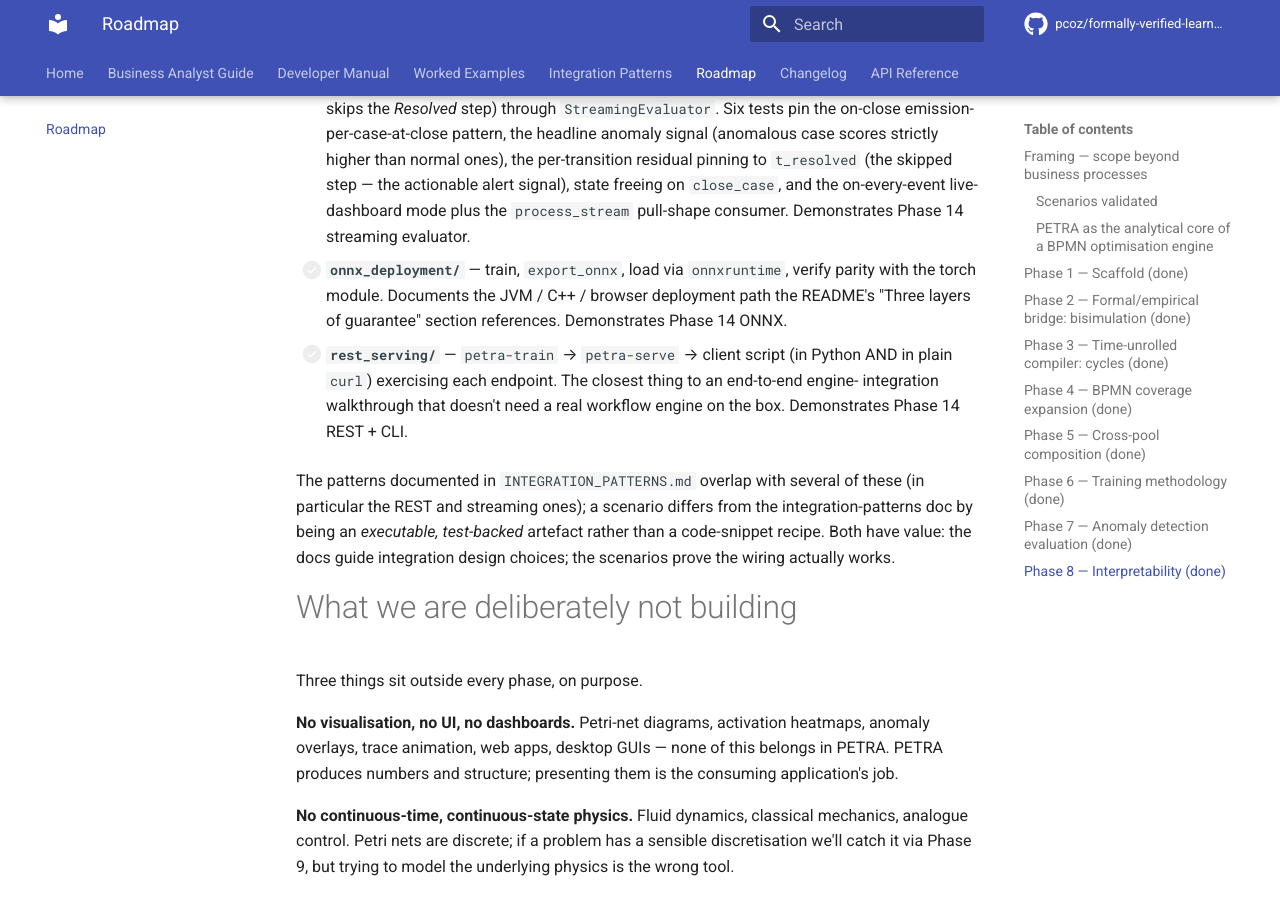
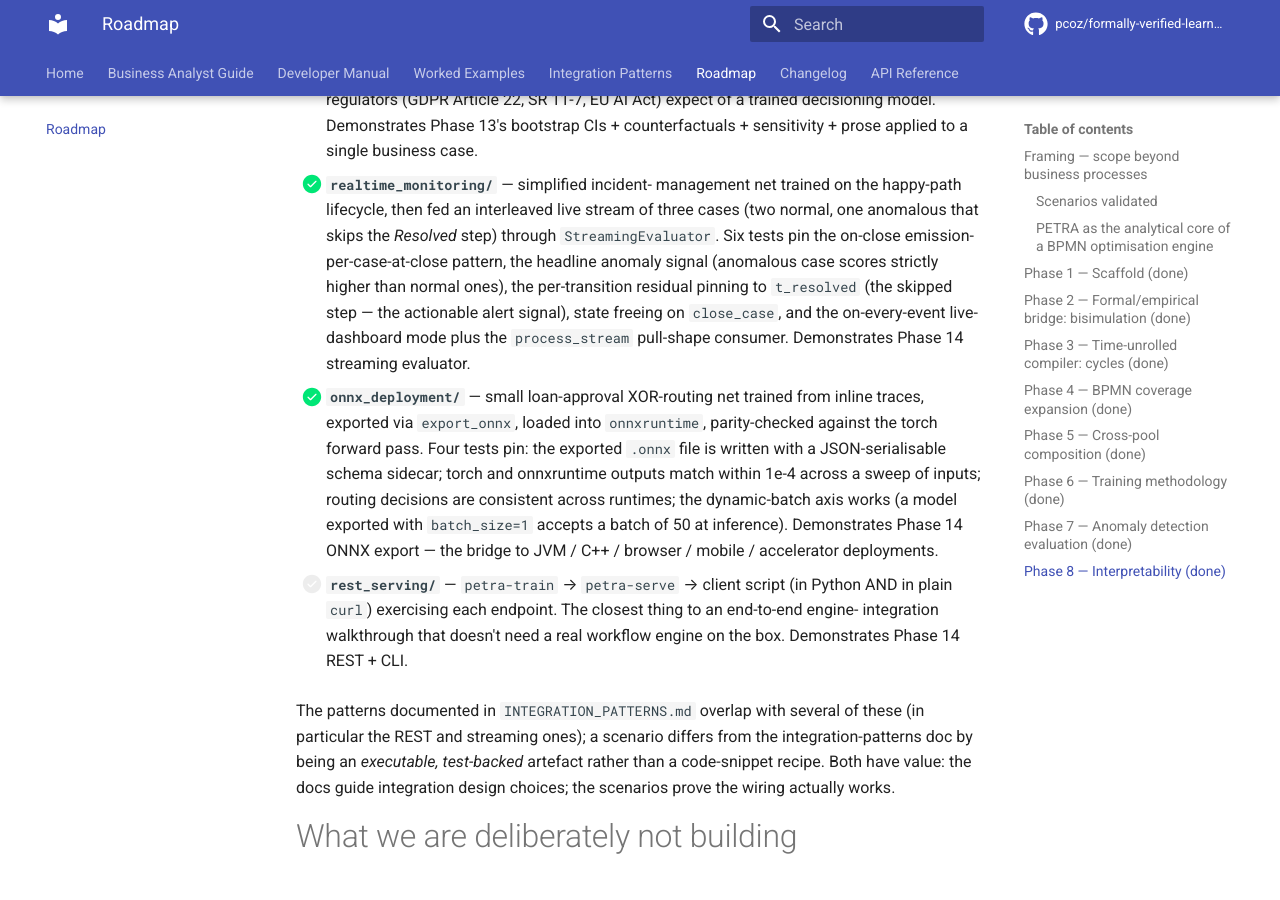
Before and after one commit to pcoz/formally-verified-learnable-process-intelligence, an MkDocs documentation site: the page built from docs/ROADMAP.md, in a window 1280 px wide and 900 px high, scrolled down 24461 px. Built offline with MkDocs 1.6.1 and Material for MkDocs 9.7.7, drawn with Linux system fonts in a browser that asks for light colours; comment, search, counter and statistics services are not loaded; some of the changed text lies outside the part shown.

Commit message:
Add onnx_deployment scenario — Phase 14 ONNX export parity, end to end
Closes the sixth of the seven pending worked-example
scenarios on the roadmap. Small loan-approval XOR-routing net
trained from inline traces, then exported via export_onnx and
loaded into onnxruntime. Four tests pin the headline
deployment-safety guarantees:

  - the exported .onnx file is written and the returned
    schema dict is JSON-serialisable (the sidecar a non-Python
    consumer reads to map positional tensors back to place
    ids);

  - torch and onnxruntime produce numerically identical
    outputs (within 1e-4) across a sweep of inputs - the
    headline parity claim that makes the export-and-deploy
    hand-off safe;

  - routing decisions are consistent across runtimes
    (high risk_score approves under both; low declines under
    both) - a domain-language version of the parity claim;

  - dynamic batch axis works - a model exported with
    batch_size=1 accepts a batch of 50 at inference,
    matching the standard production configuration where one
    .onnx file serves both single-record latency-sensitive
    paths and bulk-scoring batch paths.

Suite total now 484 passing.

The scenario closes the deployment-bridge story to JVM
workflow engines (ONNX Runtime for Java), C++ inference
servers, browser-based decisioning UIs (onnxruntime-web),
mobile, and accelerator stacks (TensorRT, OpenVINO,
DirectML).

Documentation:
  - ROADMAP scenarios-validated table picks up onnx_deployment.
  - DEV_MANUAL scenarios table picks up onnx_deployment.
  - WORKED_EXAMPLES picks up onnx_deployment; count bumped
    19 -> 20 (with knock-on bumps in README, BA Guide, index).
  - CHANGELOG Unreleased section picks up the new scenario.

mkdocs build --strict exits clean.

```diff
--- a/docs/ROADMAP.md
+++ b/docs/ROADMAP.md
@@ -169,6 +169,7 @@ boilerplate).
 | `compliance_audit/` | Phase 11 Aalst soundness + deadlock localisation + CTL model checking | Loan-approval process with two regulatory CTL invariants (`AG (approve → AF audit_logged)`, `AG (decline_enabled → credit_checked)`); the deliberately-broken variant that bypasses the audit step fails the CTL invariant with a counterexample marking witnessing the violation. |
 | `regulator_ready_credit_approval/` | Phase 13 full diagnostic toolkit — bootstrap CIs + counterfactuals + sensitivity + prose | Coloured-token loan-approval net instrumented with all four Phase 13 outputs; bootstrap CI brackets the empirical decision band, counterfactual flips a declined application at the right amount, sensitivity confirms the model leans on the amount input, prose helpers substitute domain labels for raw place ids. |
 | `realtime_monitoring/` | Phase 14 streaming evaluator | Simplified incident-management net trained on the happy-path lifecycle; an interleaved live stream of three cases (two normal, one anomalous that skips *Resolved*) goes through `StreamingEvaluator`; anomalous case scores strictly higher and the residual pins to `t_resolved` — the actionable alert signal. |
+| `onnx_deployment/` | Phase 14 ONNX export | Loan-approval XOR-routing net trained from inline traces, exported to `.onnx`, parity-checked against the torch forward pass under `onnxruntime` — 1e-4 numerical agreement, dynamic batch axis, routing decisions identical across runtimes. |
 
 **Framework shortcoming discovered and fixed during scenario
 validation:** `find_xor_groups` originally only detected single-input
@@ -1167,11 +1168,18 @@ roughly):
   `process_stream` pull-shape consumer. Demonstrates Phase
   14 streaming evaluator.
 
-- [ ] **`onnx_deployment/`** — train, `export_onnx`, load via
-  `onnxruntime`, verify parity with the torch module. Documents
-  the JVM / C++ / browser deployment path the README's
-  "Three layers of guarantee" section references. Demonstrates
-  Phase 14 ONNX.
+- [x] **`onnx_deployment/`** — small loan-approval XOR-routing
+  net trained from inline traces, exported via
+  `export_onnx`, loaded into `onnxruntime`, parity-checked
+  against the torch forward pass. Four tests pin: the
+  exported `.onnx` file is written with a JSON-serialisable
+  schema sidecar; torch and onnxruntime outputs match within
+  1e-4 across a sweep of inputs; routing decisions are
+  consistent across runtimes; the dynamic-batch axis works
+  (a model exported with `batch_size=1` accepts a batch of
+  50 at inference). Demonstrates Phase 14 ONNX export — the
+  bridge to JVM / C++ / browser / mobile / accelerator
+  deployments.
 
 - [ ] **`rest_serving/`** — `petra-train` → `petra-serve` →
   client script (in Python AND in plain `curl`) exercising
```
Also changed, not shown: README.md (+4 -4 lines), docs/BUSINESS_ANALYST_GUIDE.md (+1 -1 lines), docs/CHANGELOG.md (+10 -0 lines), docs/DEV_MANUAL.md (+2 -1 lines), docs/WORKED_EXAMPLES.md (+2 -1 lines), docs/index.md (+1 -1 lines), examples/onnx_deployment/README.md (added, +98 -0 lines), 2 other files.
